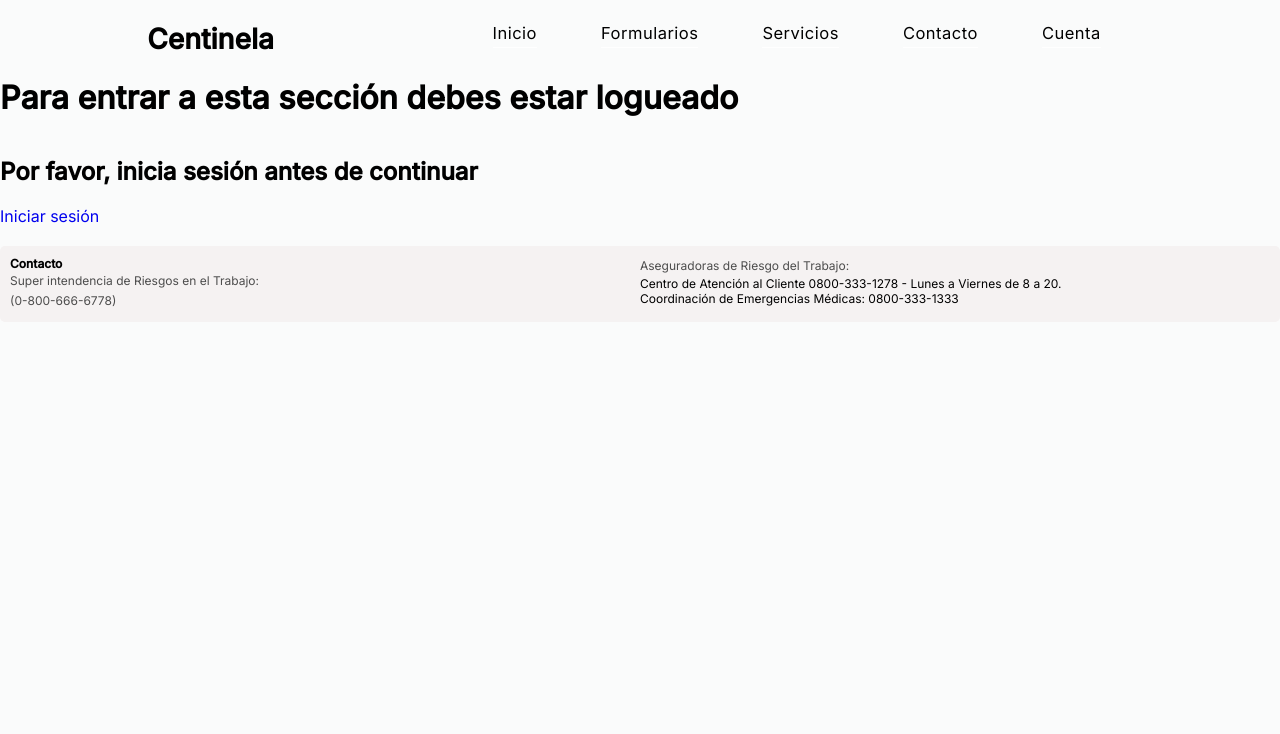
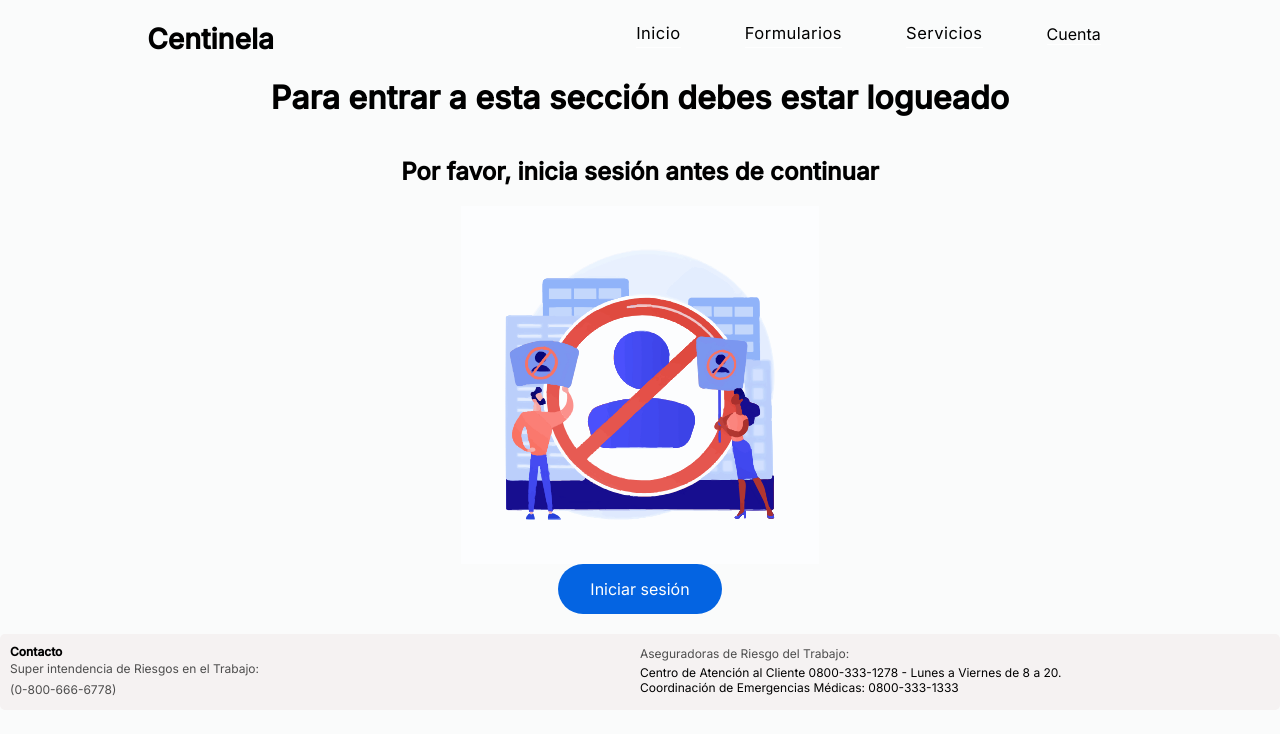
Before and after one commit to tonx117/Repo_reactproyecto, a React (Vite) app in the folder frontend/: page /nologin in a window 1280 px wide. Shown: the top 734 px of the page. Built offline with nearby package versions, Linux system fonts and the light colour scheme; no server answers.

Commit message:
agregado de una imagen svg, modificaciones de estilos y añadido de nologueado.css

```diff
--- a/frontend/package.json
+++ b/frontend/package.json
@@ -11,6 +11,7 @@
   },
   "dependencies": {
     "axios": "^1.6.2",
+    "flowbite-react": "^0.7.0",
     "react": "^18.2.0",
     "react-dom": "^18.2.0",
     "react-router-dom": "^6.19.0",
--- a/frontend/src/components/Navbar.jsx
+++ b/frontend/src/components/Navbar.jsx
@@ -3,9 +3,10 @@ import { Link } from "react-router-dom";
 import { useContext } from "react";
 import { AuthContext, AuthProvider } from "../context/AuthProvider";
 import { CierreSesion } from "./CierreSesion";
+import { Dropdown, DropdownItem } from "flowbite-react";
 
 export const Navbar = () => {
-  const {state} = useContext(AuthContext)
+  const { state } = useContext(AuthContext);
   const Menu = () => {
     const navId = document.getElementById("nav_menu"),
       ToggleBtnId = document.getElementById("toggle_btn"),
@@ -40,11 +41,39 @@ export const Navbar = () => {
             <li className="nav_menu_item">
               <Link to={"/servicios"}>servicios</Link>
             </li>
+            {/* <li className="nav_menu_item dropdown">
+              <Dropdown
+                label=""
+                dismissOnClick={false}
+                renderTrigger={() => <span>Cuenta</span>}
+              >
+                <li className="nav_menu_item">
+                  <Link to={"/register"}>registro</Link>
+                </li>
+                <li className="nav_menu_item">
+                  <Link to={"/login"}>ingreso</Link>
+                </li>
+              </Dropdown>
+            </li> */}
             <li className="nav_menu_item">
-              <Link to={"/contacto"}>contacto</Link>
-            </li>
-            <li className="nav_menu_item">
-            {state.logged ? <CierreSesion/> : <Link to={"/account"}>cuenta</Link>}
+              {state.logged ? (
+                <CierreSesion />
+              ) : (
+                <li>
+                  <Dropdown
+                    label=""
+                    dismissOnClick={false}
+                    renderTrigger={() => <span>Cuenta</span>}
+                  >
+                    <li className="nav_menu_item">
+                      <Link to={"/register"}>registro</Link>
+                    </li>
+                    <li className="nav_menu_item">
+                      <Link to={"/login"}>ingreso</Link>
+                    </li>
+                  </Dropdown>
+                </li>
+              )}
             </li>
           </ul>
         </div>
--- a/frontend/src/page/NoLogeado.jsx
+++ b/frontend/src/page/NoLogeado.jsx
@@ -1,16 +1,28 @@
 import { Navbar } from "../components/Navbar.jsx";
 import { Footer } from "../components/Footer.jsx";
 import { Link } from "react-router-dom";
+import nologueado from "../public/images/nologueado.svg";
+import "../public/css/nologueado.css";
 
 export const FaltaLogueo = () => {
   return (
     <>
       <Navbar />
-      <div>
-        <h1>Para entrar a esta sección debes estar logueado</h1><br /><br />
-        <h2>Por favor, inicia sesión antes de continuar</h2><br />
+      <div className="nologueadodiv">
+        <h1 className="nologueadoh1">
+          Para entrar a esta sección debes estar logueado
+        </h1>
+        <br />
+        <br />
+        <h2 className="nologueadoh2">
+          Por favor, inicia sesión antes de continuar
+        </h2>
+        <br />
+        <img className="nologueadoimagen" src={nologueado} alt="" />
         <div>
-          <Link to="/account">Iniciar sesión</Link>
+          <Link className="nologueadolink" to="/register">
+            Iniciar sesión
+          </Link>
         </div>
       </div>
       <Footer />
--- a/frontend/src/page/Wiki.jsx
+++ b/frontend/src/page/Wiki.jsx
@@ -1,12 +1,12 @@
 import { Navbar } from "../components/Navbar.jsx";
 import { Link } from "react-router-dom";
-import seguridadindus from "../public/images/seguridadindustrial.jpg"
-import metalurgia from "../public/images/metalurgia2.jpg"
-import herramientas from "../public/images/seguridadherramientas.png"
-import electrico from "../public/images/electrico.jpg"
+import seguridadindus from "../public/images/seguridadindustrial.jpg";
+import metalurgia from "../public/images/metalurgia2.jpg";
+import herramientas from "../public/images/seguridadherramientas.png";
+import electrico from "../public/images/electrico.jpg";
 import { Footer } from "../components/Footer.jsx";
 
-export default function() {
+export default function () {
   return (
     <>
       <Navbar />
@@ -28,17 +28,15 @@ export default function() {
                 en todas las empresas.
               </p>
             </div>
-            <Link to={"/generales"}>Leer más.</Link>
+            <Link className="button-about" to={"/generales"}>
+              Leer más.
+            </Link>
           </div>
           <div className="box">
             <div className="box-top">
-              <img
-                className="box-image"
-                src={metalurgia}
-                alt="Metalurgia"
-              />
+              <img className="box-image" src={metalurgia} alt="Metalurgia" />
               <div className="title-flex">
-                <h3 className="box-title">Seguridad en el torno</h3>
+                <h3 className="box-title">Seg. en torno</h3>
                 <p className="user-follow-info">Metalurgia</p>
               </div>
               <p className="description">
@@ -46,7 +44,9 @@ export default function() {
                 manera segura en el torno.
               </p>
             </div>
-            <Link to={"/metalurgia"}>Leer más.</Link>
+            <Link className="button-about" to={"/metalurgia"}>
+              Leer más.
+            </Link>
           </div>
           <div className="box">
             <div className="box-top">
@@ -56,33 +56,33 @@ export default function() {
                 alt="Herramientas"
               />
               <div className="title-flex">
-                <h3 className="box-title">Seguridad con herramientas</h3>
+                <h3 className="box-title"> herramientas</h3>
                 <p className="user-follow-info">Carpintería</p>
               </div>
               <p className="description">
-                Cuidados, recomendaciones, consejos y paso a paso para la
-                utilización de las herramientas de forma adecuada.
+                Cuidados, recomendaciones y consejos para la utilización de las
+                herramientas.
               </p>
             </div>
-            <Link to={"/carpinteria"}>Leer más.</Link>
+            <Link className="button-about" to={"/carpinteria"}>
+              Leer más.
+            </Link>
           </div>
           <div className="box">
             <div className="box-top">
-              <img
-                className="box-image"
-                src={electrico}
-                alt="electricidad"
-              />
+              <img className="box-image" src={electrico} alt="electricidad" />
               <div className="title-flex">
-                <h3 className="box-title">Seguridad con Tableros Eléctricos</h3>
+                <h3 className="box-title">Tableros Eléctricos</h3>
                 <p className="user-follow-info">Electricidad</p>
               </div>
               <p className="description">
-                Riesgos, consejos, instalación y consecuencias de la energía
-                eléctrica para un buen manipulamiento de la misma.
+                Manejo seguro de la energía eléctrica: riesgos, consejos,
+                instalación y consecuencias.
               </p>
             </div>
-            <Link to={"/electricidad"}>Leer más.</Link>
+            <Link className="button-about" to={"/electricidad"}>
+              Leer más.
+            </Link>
           </div>
         </div>
       </section>
--- a/frontend/src/page/register.jsx
+++ b/frontend/src/page/register.jsx
@@ -1,14 +1,13 @@
-import { Navbar } from "../components/Navbar.jsx";
 import { useContext, useState } from "react";
 import axios from "axios";
 import Swal from "sweetalert2";
 import { Link, useNavigate } from "react-router-dom";
 import { AuthContext } from "../context/AuthProvider.jsx";
-import { Footer } from "../components/Footer.jsx";
 import registerpic from "../public/images/registerpic.png";
 import apple from "../public/images/apple.svg";
 import facebook from "../public/images/facebook.svg";
 import google from "../public/images/google-icon.svg";
+import "../public/css/login.css";
 
 const RegisterForm = () => {
   const { register } = useContext(AuthContext); // Acceder al contexto de autenticación
--- a/frontend/src/public/css/checklist.css
+++ b/frontend/src/public/css/checklist.css
@@ -64,9 +64,10 @@
   text-align: center;
 }
 
-.botonsocket,
-input[type="submit"],
-input[type="button"] {
+/* input[type="submit"],
+input[type="button"] */
+
+.botonsocket {
   margin: 10px;
   padding: 10px 20px;
   background-color: #007bff;
@@ -75,9 +76,11 @@ input[type="button"] {
   border-radius: 5px;
   cursor: pointer;
 }
-.botonsocket,
-input[type="submit"]:hover,
-input[type="button"]:hover {
+
+/* input[type="submit"]:hover,
+input[type="button"]:hover  */
+
+.botonsocket {
   background-color: #0056b3;
 }
 
--- a/frontend/src/public/css/nav.css
+++ b/frontend/src/public/css/nav.css
@@ -40,10 +40,9 @@
 .nav_menu_list .nav_menu_item {
   margin: 0 2rem;
   margin-bottom: 10px;
-
 }
 
-.nav_menu_item  a {
+.nav_menu_item a {
   font-size: 16.5px;
   line-height: 27px;
   color: black;
@@ -51,18 +50,17 @@
   letter-spacing: 0.5px;
 }
 
-.nav_menu_item{
+.nav_menu_item {
   border-bottom: solid 1px;
   border-color: #ffffff;
 }
-.nav_menu_item:hover{
+.nav_menu_item:hover {
   border-bottom: solid 1px;
   border-color: rgb(24, 162, 204);
   transition: 0.5s;
 }
 
-
-.nav_menu_item a::after{
+.nav_menu_item a::after {
   color: #000;
 }
 
@@ -384,3 +382,7 @@
     font-size: 19px;
   }
 }
+
+.dropdown {
+  font-size: 17px;
+}
--- /dev/null
+++ b/frontend/src/public/css/nologueado.css
@@ -0,0 +1,23 @@
+.nologueadoimagen {
+  width: 28%;
+  height: 28%;
+}
+
+.nologueadodiv {
+  display: flex;
+  justify-content: center;
+  align-items: center;
+  flex-direction: column;
+}
+
+.nologueadolink {
+  background-color: #0464e2;
+  border: none;
+  color: white;
+  padding: 15px 32px;
+  text-align: center;
+  text-decoration: none;
+  display: inline-block;
+  font-size: 16px;
+  border-radius: 100px;
+}
```
Also changed, not shown: frontend/src/public/images/nologueado.svg (added), 1 other file (tests, documents, lock files or other folders).
